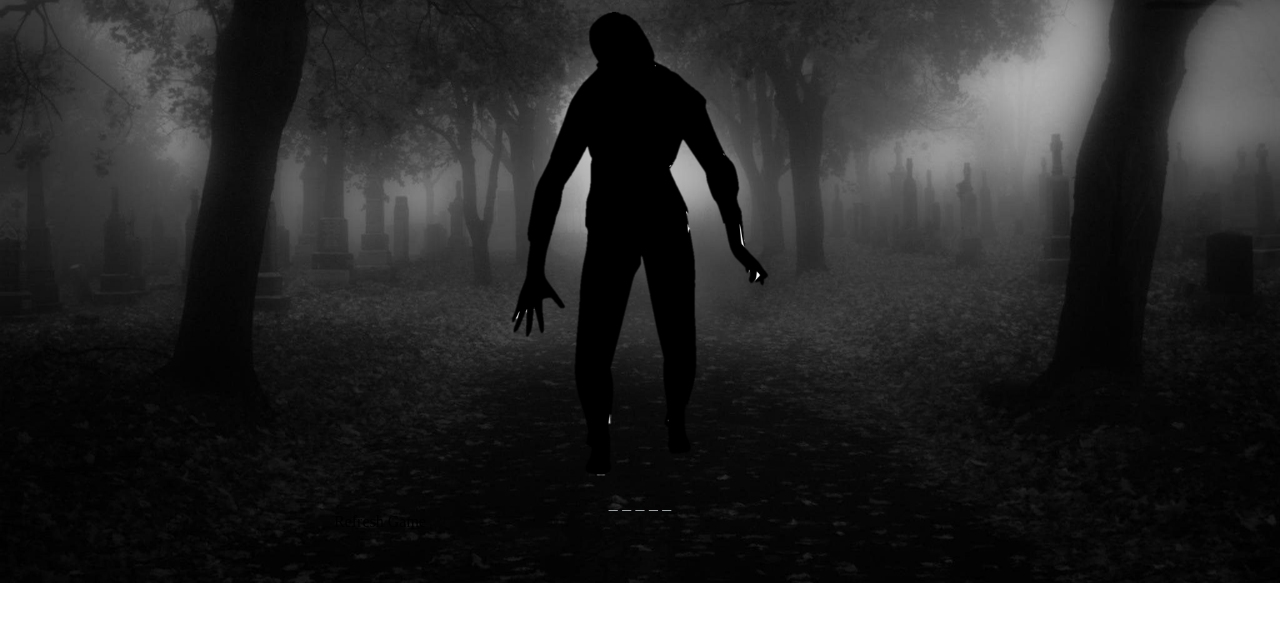
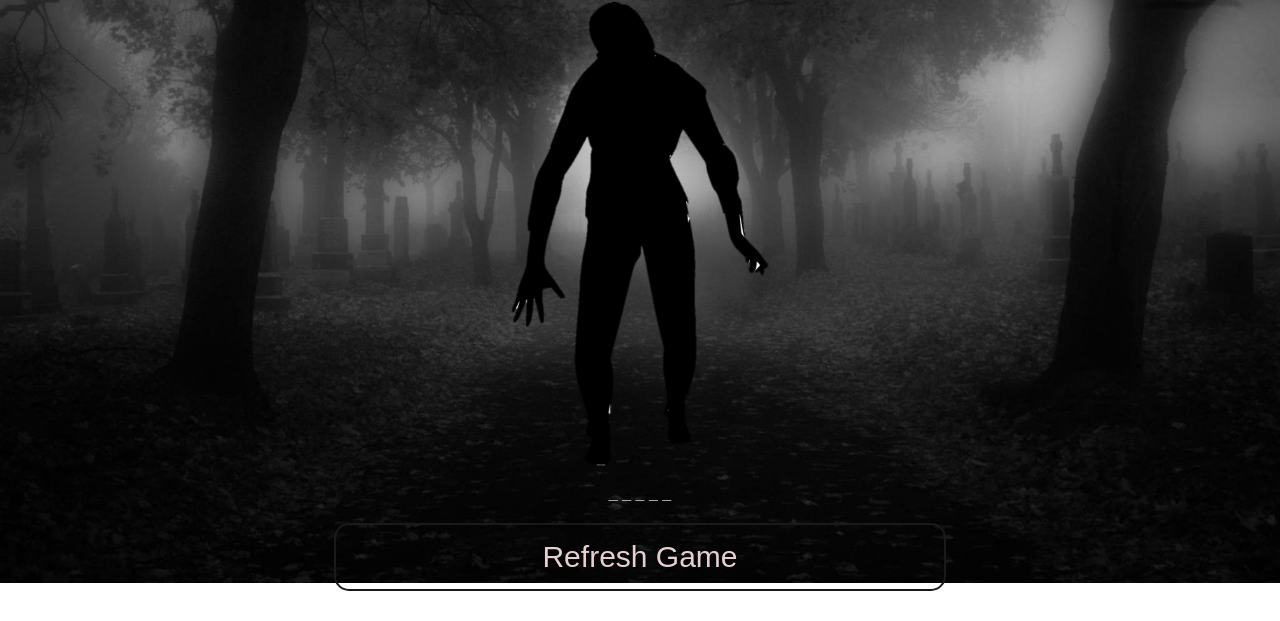
Before and after one commit to k4rimDev/Hangman-Game, a plain HTML site: page index.html in a window 1280 px wide. Both pictures are taken after a click on the element "Start Game". Shown: the part 217-838 px from the top of the page. Before the commit the page ends 800 px from the top, so only its background shows below. Drawn offline with Linux system fonts and the light colour scheme.

Commit message:
Update style.css

```diff
--- a/assets/style/style.css
+++ b/assets/style/style.css
@@ -60,7 +60,7 @@
     box-shadow: rgba(17, 17, 26, 0.1) 0px 8px 24px, rgba(17, 17, 26, 0.1) 0px 16px 56px, rgba(17, 17, 26, 0.1) 0px 24px 80px;
 }
 
-.form-text, #username, .form-link{
+.form-text, #username, .form-link, .refresh-game{
     font-family: sans-serif;
     font-size: 30px;
     line-height: 120%;
@@ -87,8 +87,10 @@
     color: #e4d0d0;
 }
 
-.form-link{
+.form-link, .refresh-game{
     text-decoration: none;
+    user-select: none;
+    text-align: center;
     color: #e4d0d0;
     border: 2px solid #1A1A1A;
     border-radius: 15px;
@@ -97,7 +99,7 @@
     transition: all 300ms cubic-bezier(.23, 1, 0.32, 1);
 }
 
-.form-link:hover {
+.form-link:hover, .refresh-game:hover {
     color: #fff;
     background-color: #1A1A1A;
     box-shadow: rgba(0, 0, 0, 0.25) 0 8px 15px;
@@ -127,7 +129,7 @@
 
 .container{
     display: none;
-    margin-top: 100px;
+    margin-top: 180px;
 }
 
 .hangman-music{
@@ -172,6 +174,11 @@
     color: azure;
     text-align: center;
 }
+
+.hangman-answer{
+    margin-bottom: 20px;
+}
+
 #hangman-mistakes{
     margin-bottom: 20px;
 }
```
